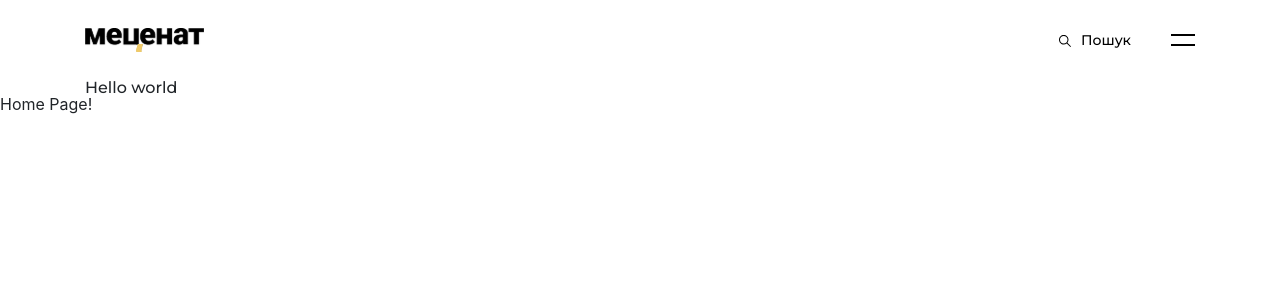
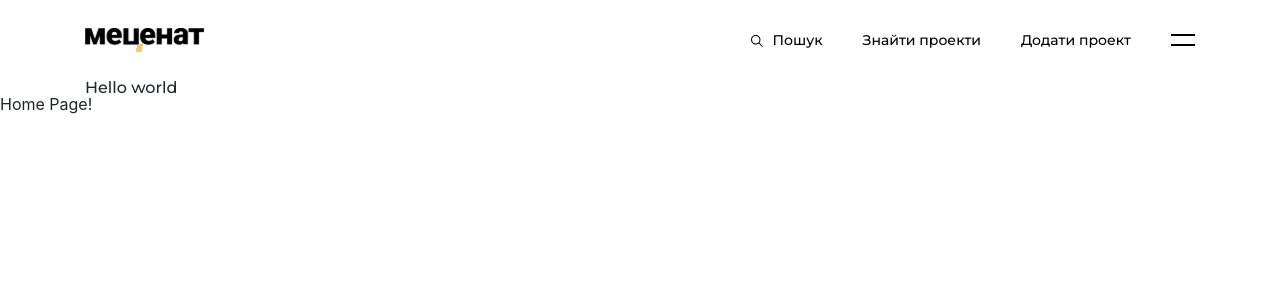
Before and after one commit to MecenatOrg/frontend, a React (Create React App) app: page / in a window 1280 px wide. Shown: the top 300 px of the page. Built offline with nearby package versions, Linux system fonts and the light colour scheme.

Commit message:
Fixed Return

```diff
--- a/src/shared/components/Header/Navigation/component.tsx
+++ b/src/shared/components/Header/Navigation/component.tsx
@@ -27,11 +27,11 @@ const Header: React.FC<NavigationProps> = ({ onToggle, isOpenMenu }: NavigationP
             Пошук
           </SearchButton>
         </li>
-        {navList.map(item => {
+        {navList.map(item => (
           <li key={item.name}>
             <a href={item.link}>{item.name}</a>
-          </li>;
-        })}
+          </li>
+        ))}
       </ul>
       <ToggleMenu
         isOpenMenu={isOpenMenu}
```
